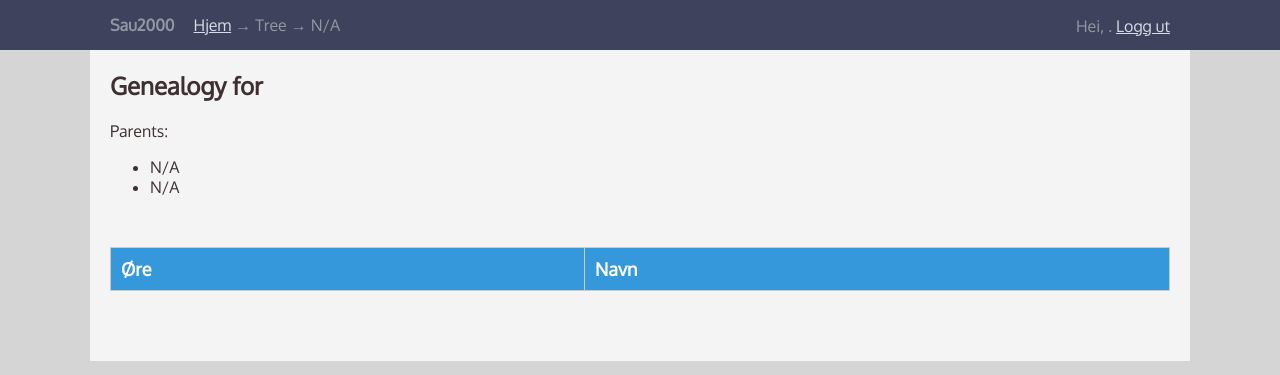
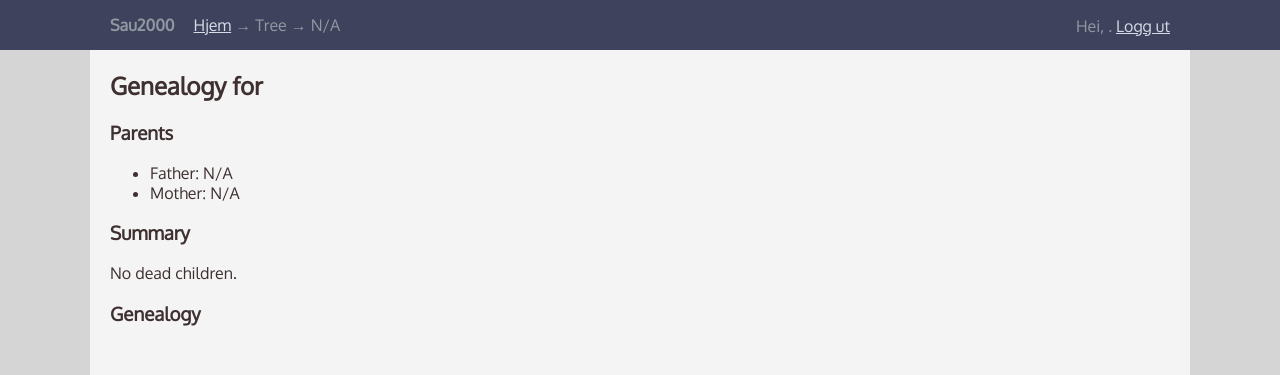
Before and after one commit to pgdr/sau2000, a Django app: template sau/templates/genealogy.html in a window 1280 px wide. Shown: the top 375 px of the page. Run offline with Django 3.2, Linux system fonts and the light colour scheme; the template is opened without the code that fills it, so the values that code supplies are empty.

Commit message:
Fix bug on empty dead children, add headers

```diff
--- a/sau/statistics.py
+++ b/sau/statistics.py
@@ -2,6 +2,8 @@ from sau.models import QUALITIES
 
 
 def _weights(sheeps):
+    if not sheeps:
+        return [], []
     weights = [s.weight for s in sheeps]
     upper = max(weights)
     weight_labels = list(range(0, int(upper + 2), 200))
@@ -14,6 +16,8 @@ def _weights(sheeps):
 
 
 def _qualities(sheeps):
+    if not sheeps:
+        return [], []
     qualities = [s.quality for s in sheeps]
     quality_lst = []
     quality_labels = []
--- a/sau/templates/genealogy.html
+++ b/sau/templates/genealogy.html
@@ -16,21 +16,24 @@
 {% block content %}
 <h2>Genealogy for {{ sheep.name }} </h2>
 
-<div>
-  Parents:
-  <ul>
-    <li>{% include "sheep_link.html" with sheep=sheep.father %}</li>
-    <li>{% include "sheep_link.html" with sheep=sheep.mother %}</li>
-  </ul>
-</div>
+<h3>Parents</h3>
+<ul>
+  <li>Father: {% include "sheep_link.html" with sheep=sheep.father %}</li>
+  <li>Mother: {% include "sheep_link.html" with sheep=sheep.mother %}</li>
+</ul>
 
+
+<h3>Summary</h3>
 <div style="width: 50%">
   {% if number_dead %}
   {% include "statistics.html" with number_dead=number_dead qualities=qualities %}
+  {% else %}
+  No dead children.
   {% endif %}
 </div>
 
 
+<h3>Genealogy</h3>
 <table class="pure-table responsive">
   <thead>
     <tr>
```
